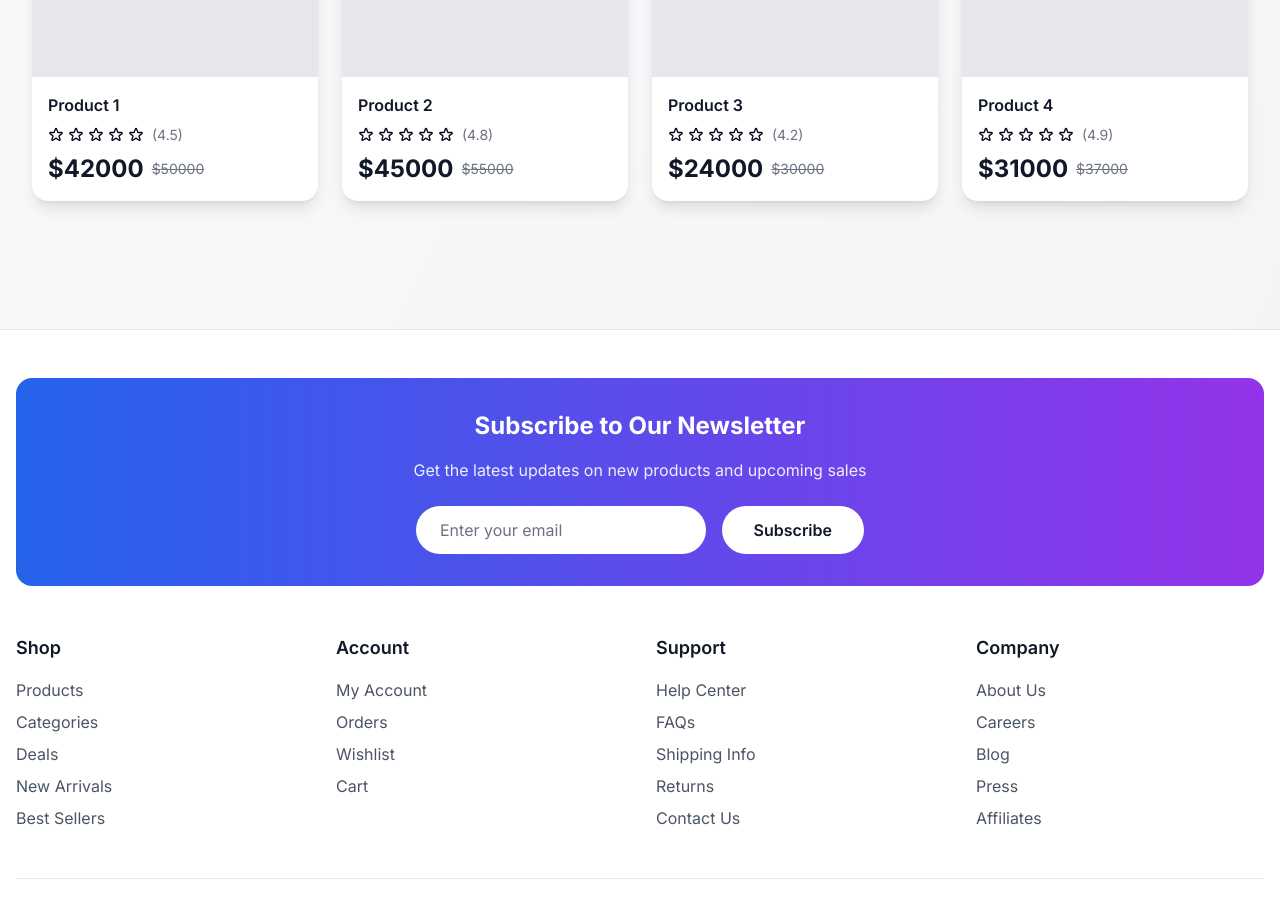
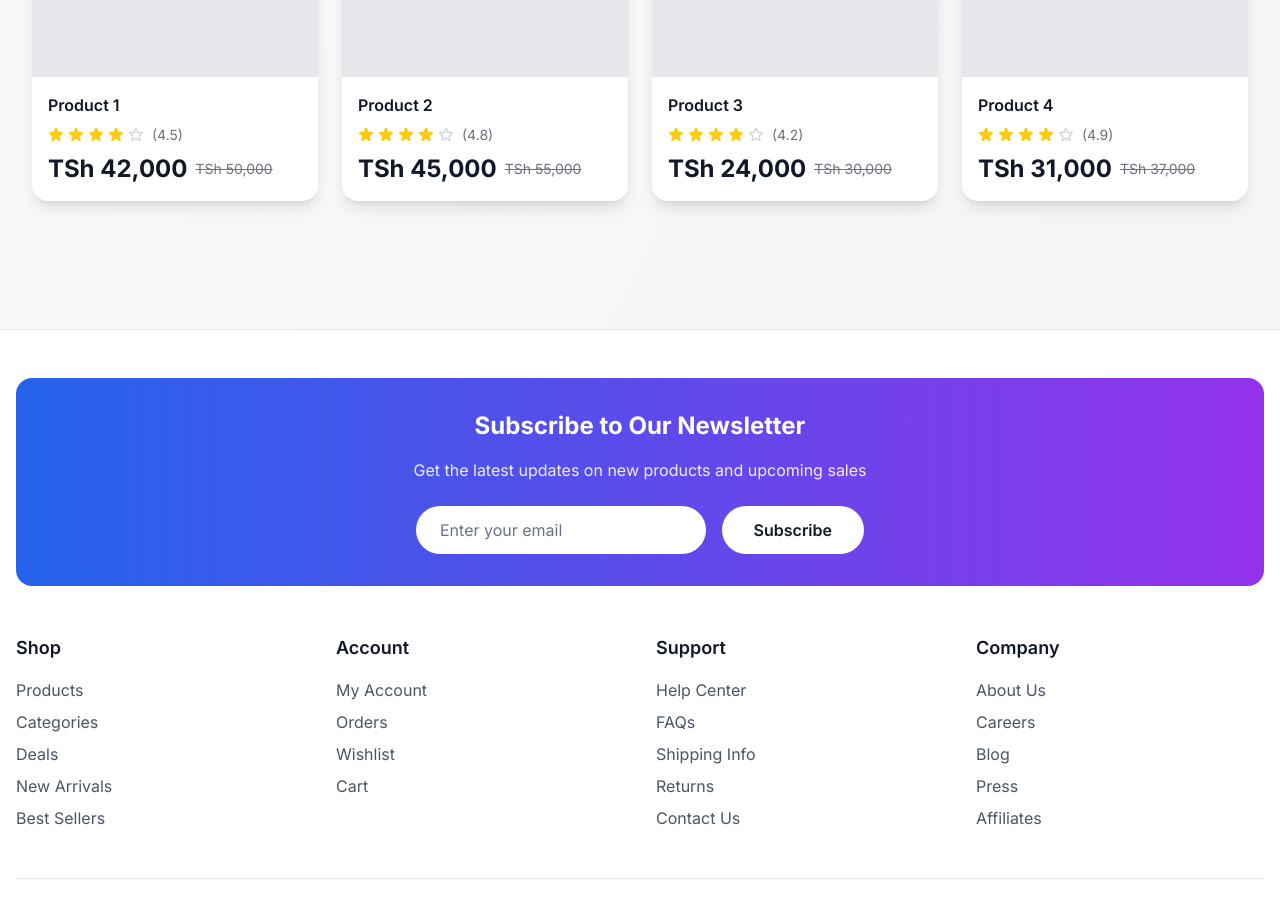
Before and after one commit to Demetrius-Ngadaya/THEMATH, a Next.js app: page /deals in a window 1280 px wide. Shown: the part 1360-2272 px from the top of the page. Built offline with nearby package versions, Linux system fonts and the light colour scheme.

Commit message:
Format price display to include currency prefix

```diff
--- a/src/components/ProductGrid.js
+++ b/src/components/ProductGrid.js
@@ -43,7 +43,7 @@ export default function ProductGrid({ products, isLoading }) {
                             {[...Array(5)].map((_, i) => (
                                 <HiOutlineStar
                                     key={i}
-                                    className={`h-4 w-4 Tsh{
+                                    className={`h-4 w-4 ${
                                         i < Math.floor(product.rating)
                                             ? "text-yellow-400 fill-current"
                                             : "text-gray-300 dark:text-gray-600"
@@ -56,11 +56,11 @@ export default function ProductGrid({ products, isLoading }) {
                         </div>
                         <div className="flex items-center gap-2">
                             <span className="text-2xl font-bold text-gray-900 dark:text-white">
-                                ${product.price}
+                                TSh {product.price.toLocaleString()}
                             </span>
                             {product.originalPrice && (
                                 <span className="text-sm text-gray-500 line-through">
-                                    ${product.originalPrice}
+                                    TSh {product.originalPrice.toLocaleString()}
                                 </span>
                             )}
                         </div>
```
